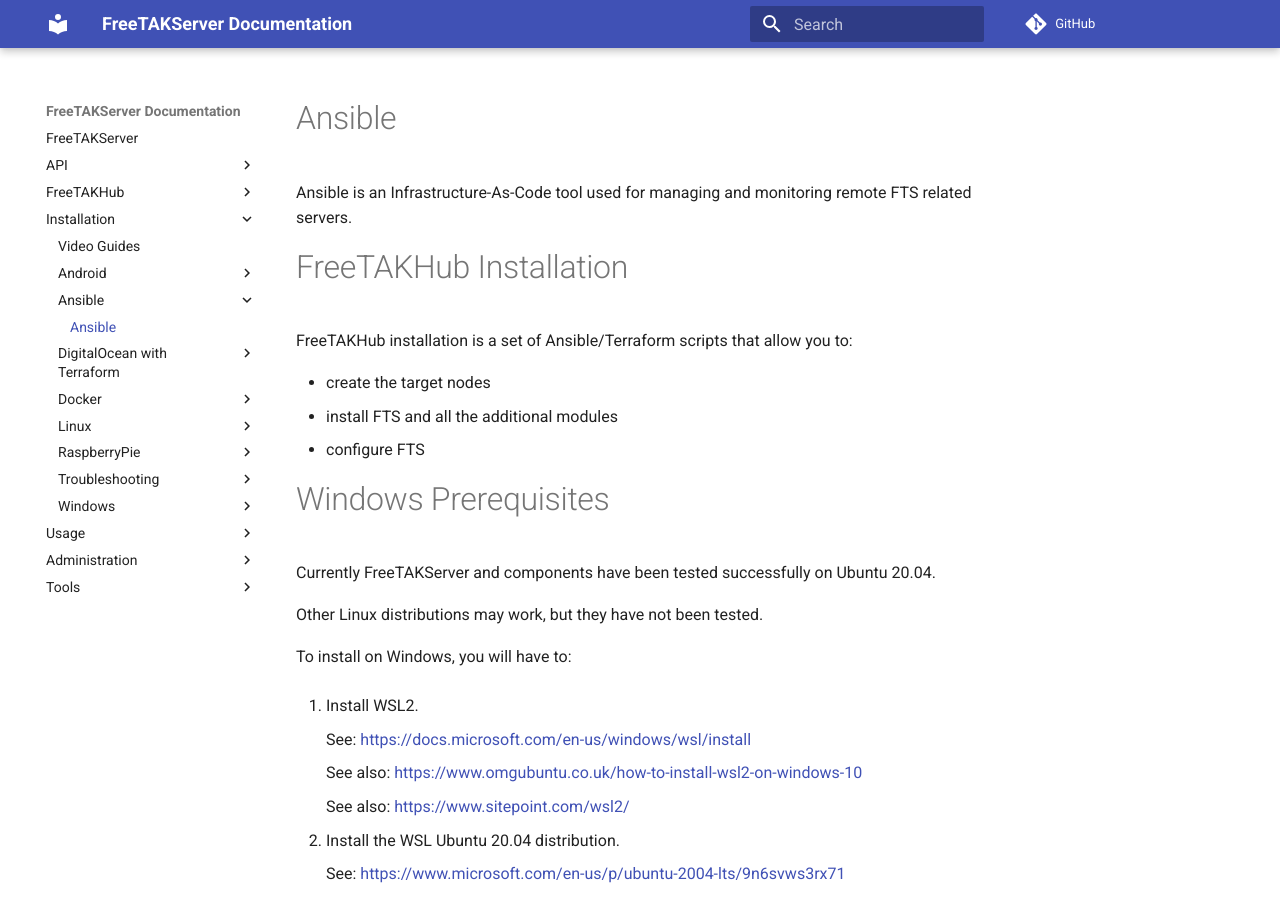
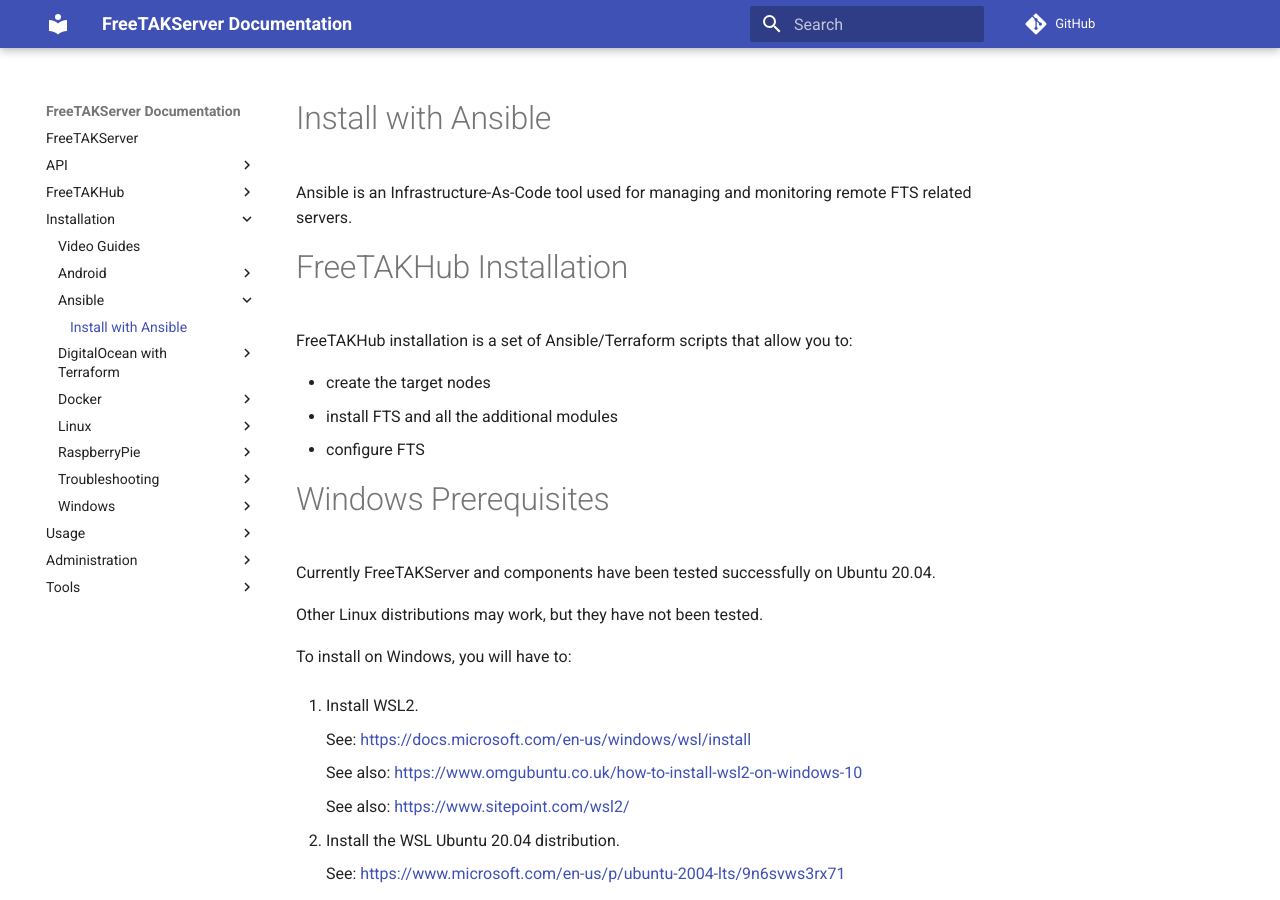
Before and after one commit to FreeTAKTeam/FreeTAKServer-User-Docs, an MkDocs documentation site: the page built from docs/docs/Installation/Ansible/Ansible.md, in a window 1280 px wide and 900 px high. Built offline with MkDocs 1.6.1 and Material for MkDocs 9.7.7, drawn with Linux system fonts in a browser that asks for light colours; comment, search, counter and statistics services are not loaded.

Commit message:
Update Ansible.md

```diff
--- a/docs/docs/Installation/Ansible/Ansible.md
+++ b/docs/docs/Installation/Ansible/Ansible.md
@@ -1,4 +1,4 @@
-# Ansible
+# Install with Ansible
 
 Ansible is an Infrastructure-As-Code tool used for managing and monitoring remote FTS related servers.
 
```
